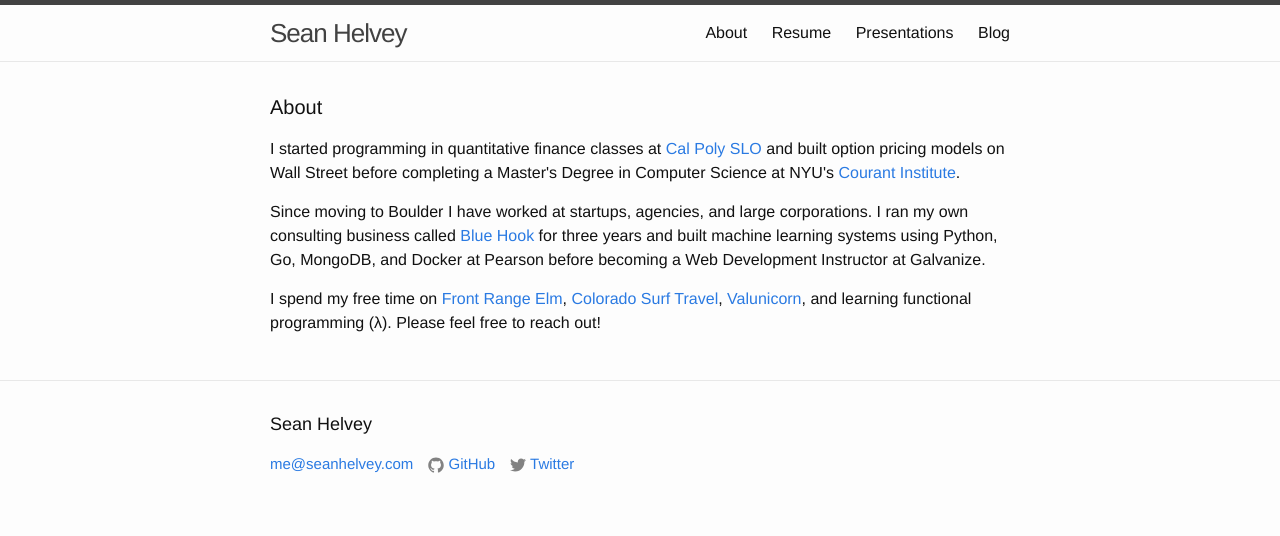
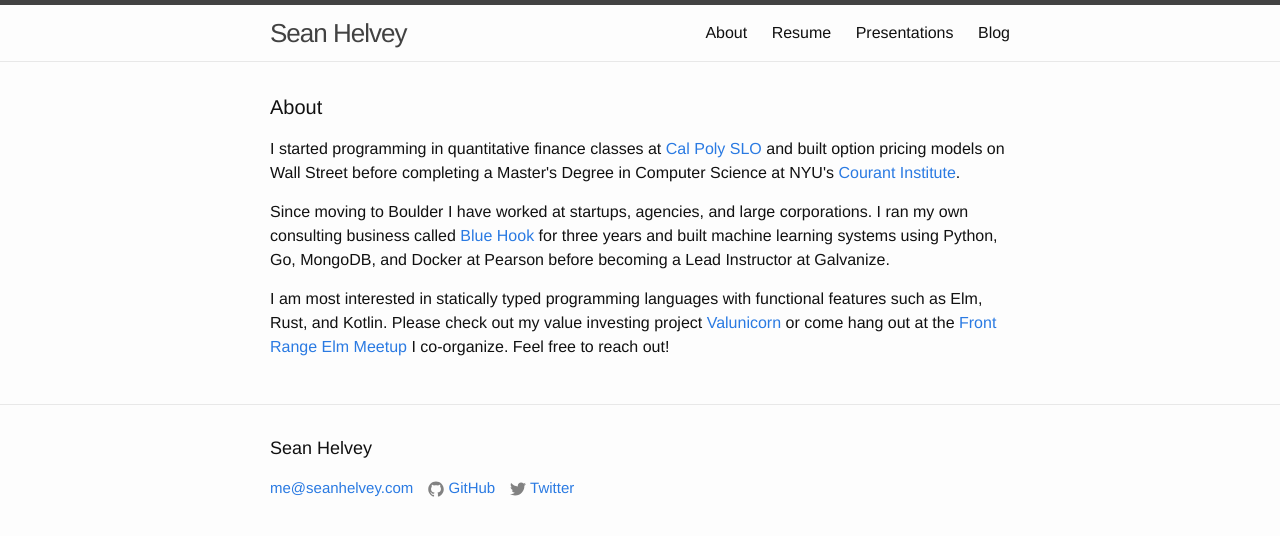
Before and after one commit to seanhelvey/seanhelveydotcom, a Jekyll site: the page built from index.html, in a window 1280 px wide. Shown: the top 536 px of the page. Built offline with Jekyll 4.4.1, drawn with Linux system fonts in a browser that asks for light colours.

Commit message:
rust / kotlin and update bio

```diff
--- a/about.html
+++ b/about.html
@@ -11,11 +11,11 @@
     </p>
 
     <p>
-    Since moving to Boulder I have worked at startups, agencies, and large corporations. I ran my own consulting business called <a href="http://www.bluehook.co/">Blue Hook</a> for three years and built machine learning systems using Python, Go, MongoDB, and Docker at Pearson before becoming a Web Development Instructor at Galvanize.
+    Since moving to Boulder I have worked at startups, agencies, and large corporations. I ran my own consulting business called <a href="http://www.bluehook.co/">Blue Hook</a> for three years and built machine learning systems using Python, Go, MongoDB, and Docker at Pearson before becoming a Lead Instructor at Galvanize.
     </p>
 
     <p>
-    I spend my free time on <a href="http://www.meetup.com/Front-range-elm">Front Range Elm</a>, <a href="https://www.meetup.com/Colorado-Surf-Travel/">Colorado Surf Travel</a>, <a href="http://www.valunicorn.me/">Valunicorn</a>, and learning functional programming (λ). Please feel free to reach out!
+    I spend my free time playing with Elm, Rust, and Kotlin. I'm a co-organizer of <a href="http://www.meetup.com/Front-range-elm">Front Range Elm</a> and the creator of <a href="http://www.valunicorn.me/">Valunicorn</a>. Please feel free to reach out!
     </p>
 
 </div>
--- a/index.html
+++ b/index.html
@@ -11,11 +11,11 @@
     </p>
 
     <p>
-    Since moving to Boulder I have worked at startups, agencies, and large corporations. I ran my own consulting business called <a href="http://www.bluehook.co/">Blue Hook</a> for three years and built machine learning systems using Python, Go, MongoDB, and Docker at Pearson before becoming a Web Development Instructor at Galvanize.
+    Since moving to Boulder I have worked at startups, agencies, and large corporations. I ran my own consulting business called <a href="http://www.bluehook.co/">Blue Hook</a> for three years and built machine learning systems using Python, Go, MongoDB, and Docker at Pearson before becoming a Lead Instructor at Galvanize.
     </p>
 
     <p>
-    I spend my free time on <a href="http://www.meetup.com/Front-range-elm">Front Range Elm</a>, <a href="https://www.meetup.com/Colorado-Surf-Travel/">Colorado Surf Travel</a>, <a href="http://www.valunicorn.me/">Valunicorn</a>, and learning functional programming (λ). Please feel free to reach out!
+    I am most interested in statically typed programming languages with functional features such as Elm, Rust, and Kotlin. Please check out my value investing project <a href="http://www.valunicorn.me/">Valunicorn</a> or come hang out at the <a href="http://www.meetup.com/Front-range-elm">Front Range Elm Meetup</a> I co-organize. Feel free to reach out!
     </p>
 
 </div>
```
Also changed, not shown: _posts/2018-09-15-playing-with-rust-and-kotlin.md (added, +34 -0 lines), 1 other file.
